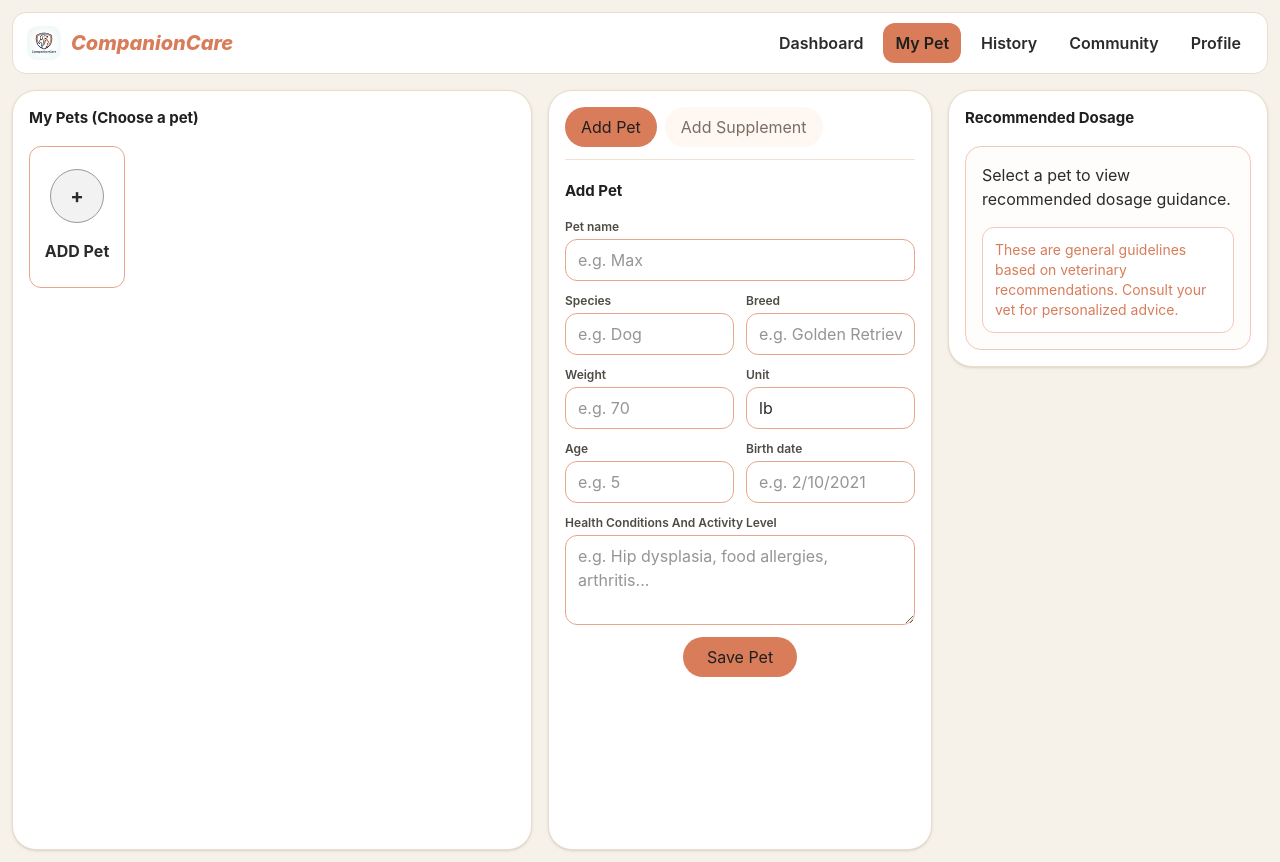
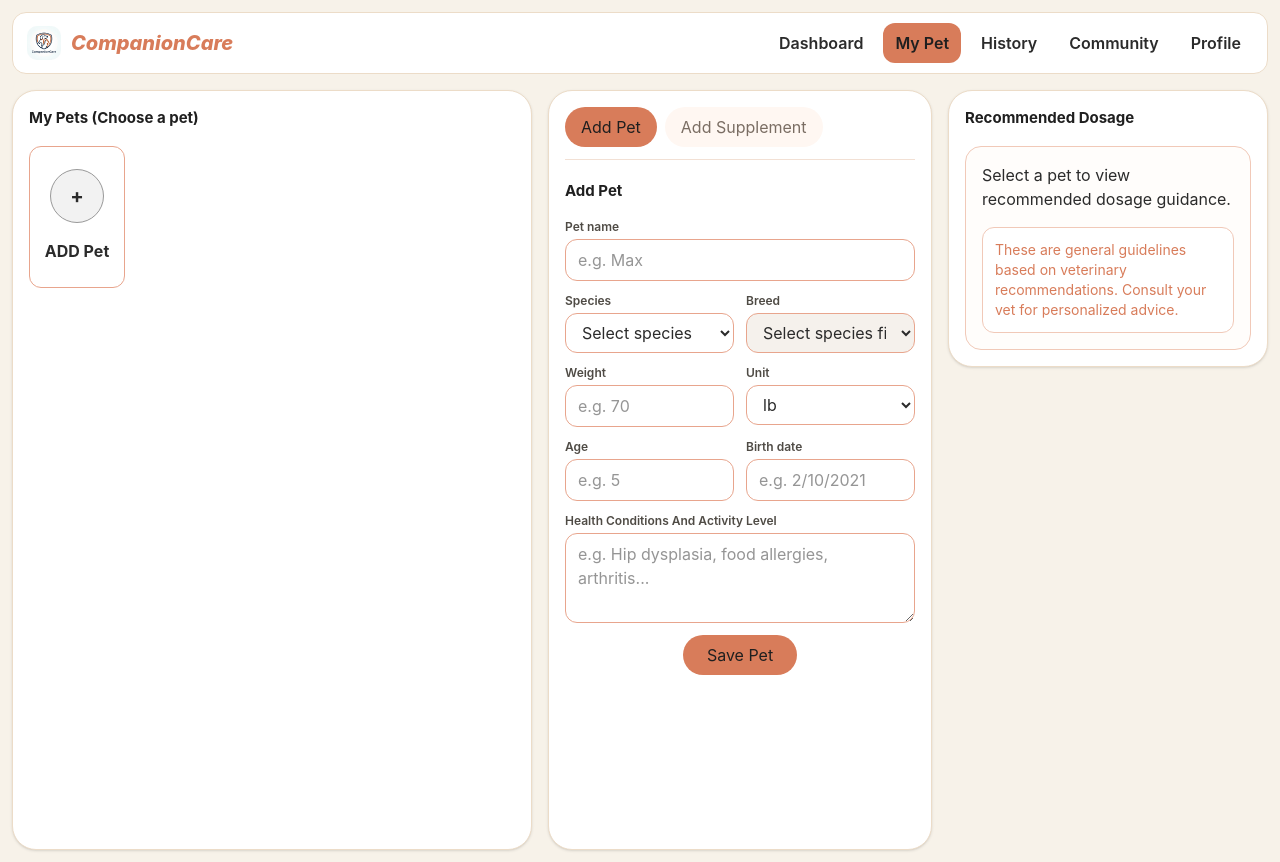
Before and after one commit to Davidyili230/CompanionCare, a React (Vite) app: page / in a window 1280 px wide. Built offline with nearby package versions, Linux system fonts and the light colour scheme.

Commit message:
drop-down options

```diff
--- a/src/components/AddPetForm.jsx
+++ b/src/components/AddPetForm.jsx
@@ -1,4 +1,31 @@
 import { useState } from "react";
+
+const speciesOptions = ["Dog", "Cat"];
+
+const breedOptionsBySpecies = {
+  Dog: [
+    "Golden Retriever",
+    "Labrador Retriever",
+    "German Shepherd",
+    "Bulldog",
+    "Poodle",
+    "Beagle",
+    "Cavapoo",
+    "Mixed Breed",
+  ],
+  Cat: [
+    "Domestic Shorthair",
+    "Orange Tabby",
+    "Persian",
+    "Maine Coon",
+    "Ragdoll",
+    "Siamese",
+    "British Shorthair",
+    "Mixed Breed",
+  ],
+};
+
+const weightUnitOptions = ["lb", "kg"];
 
 const initialForm = {
   petName: "",
@@ -16,7 +43,21 @@ export default function AddPetForm({ onSavePet, embedded = false }) {
 
   function handleChange(e) {
     const { name, value } = e.target;
-    setForm((prev) => ({ ...prev, [name]: value }));
+
+    setForm((prev) => {
+      if (name === "species") {
+        return {
+          ...prev,
+          species: value,
+          breed: "",
+        };
+      }
+
+      return {
+        ...prev,
+        [name]: value,
+      };
+    });
   }
 
   function handleSubmit(e) {
@@ -47,6 +88,12 @@ export default function AddPetForm({ onSavePet, embedded = false }) {
     setForm(initialForm);
   }
 
+  const inputClass =
+    "w-full rounded-xl border border-[#e8a58d] bg-white px-3 py-2 outline-none focus:border-[#d87c5a] focus:ring-2 focus:ring-[#d87c5a]/10";
+
+  const disabledSelectClass =
+    "w-full rounded-xl border border-[#e8a58d] bg-white px-3 py-2 outline-none focus:border-[#d87c5a] focus:ring-2 focus:ring-[#d87c5a]/10 disabled:cursor-not-allowed disabled:bg-[#f5f1ec]";
+
   const content = (
     <div className="space-y-4">
       <div>
@@ -54,6 +101,7 @@ export default function AddPetForm({ onSavePet, embedded = false }) {
       </div>
 
       <form onSubmit={handleSubmit} className="grid grid-cols-2 gap-x-3 gap-y-3">
+        {/* Pet name */}
         <div className="col-span-2 flex flex-col gap-1">
           <label className="text-xs font-semibold text-[#4f4b45]">Pet name</label>
           <input
@@ -61,32 +109,50 @@ export default function AddPetForm({ onSavePet, embedded = false }) {
             value={form.petName}
             onChange={handleChange}
             placeholder="e.g. Max"
-            className="w-full rounded-xl border border-[#e8a58d] bg-white px-3 py-2 outline-none focus:border-[#d87c5a] focus:ring-2 focus:ring-[#d87c5a]/10"
+            className={inputClass}
           />
         </div>
 
+        {/* Species */}
         <div className="flex flex-col gap-1">
           <label className="text-xs font-semibold text-[#4f4b45]">Species</label>
-          <input
+          <select
             name="species"
             value={form.species}
             onChange={handleChange}
-            placeholder="e.g. Dog"
-            className="w-full rounded-xl border border-[#e8a58d] bg-white px-3 py-2 outline-none focus:border-[#d87c5a] focus:ring-2 focus:ring-[#d87c5a]/10"
-          />
+            className={inputClass}
+          >
+            <option value="">Select species</option>
+            {speciesOptions.map((species) => (
+              <option key={species} value={species}>
+                {species}
+              </option>
+            ))}
+          </select>
         </div>
 
+        {/* Breed */}
         <div className="flex flex-col gap-1">
           <label className="text-xs font-semibold text-[#4f4b45]">Breed</label>
-          <input
+          <select
             name="breed"
             value={form.breed}
             onChange={handleChange}
-            placeholder="e.g. Golden Retriever"
-            className="w-full rounded-xl border border-[#e8a58d] bg-white px-3 py-2 outline-none focus:border-[#d87c5a] focus:ring-2 focus:ring-[#d87c5a]/10"
-          />
+            disabled={!form.species}
+            className={disabledSelectClass}
+          >
+            <option value="">
+              {form.species ? "Select breed" : "Select species first"}
+            </option>
+            {(breedOptionsBySpecies[form.species] || []).map((breed) => (
+              <option key={breed} value={breed}>
+                {breed}
+              </option>
+            ))}
+          </select>
         </div>
 
+        {/* Weight */}
         <div className="flex flex-col gap-1">
           <label className="text-xs font-semibold text-[#4f4b45]">Weight</label>
           <input
@@ -94,21 +160,28 @@ export default function AddPetForm({ onSavePet, embedded = false }) {
             value={form.weight}
             onChange={handleChange}
             placeholder="e.g. 70"
-            className="w-full rounded-xl border border-[#e8a58d] bg-white px-3 py-2 outline-none focus:border-[#d87c5a] focus:ring-2 focus:ring-[#d87c5a]/10"
+            className={inputClass}
           />
         </div>
 
+        {/* Unit */}
         <div className="flex flex-col gap-1">
           <label className="text-xs font-semibold text-[#4f4b45]">Unit</label>
-          <input
+          <select
             name="unit"
             value={form.unit}
             onChange={handleChange}
-            placeholder="e.g. lb"
-            className="w-full rounded-xl border border-[#e8a58d] bg-white px-3 py-2 outline-none focus:border-[#d87c5a] focus:ring-2 focus:ring-[#d87c5a]/10"
-          />
+            className={inputClass}
+          >
+            {weightUnitOptions.map((unit) => (
+              <option key={unit} value={unit}>
+                {unit}
+              </option>
+            ))}
+          </select>
         </div>
 
+        {/* Age */}
         <div className="flex flex-col gap-1">
           <label className="text-xs font-semibold text-[#4f4b45]">Age</label>
           <input
@@ -116,10 +189,11 @@ export default function AddPetForm({ onSavePet, embedded = false }) {
             value={form.age}
             onChange={handleChange}
             placeholder="e.g. 5"
-            className="w-full rounded-xl border border-[#e8a58d] bg-white px-3 py-2 outline-none focus:border-[#d87c5a] focus:ring-2 focus:ring-[#d87c5a]/10"
+            className={inputClass}
           />
         </div>
 
+        {/* Birth date */}
         <div className="flex flex-col gap-1">
           <label className="text-xs font-semibold text-[#4f4b45]">Birth date</label>
           <input
@@ -127,10 +201,11 @@ export default function AddPetForm({ onSavePet, embedded = false }) {
             value={form.birthDate}
             onChange={handleChange}
             placeholder="e.g. 2/10/2021"
-            className="w-full rounded-xl border border-[#e8a58d] bg-white px-3 py-2 outline-none focus:border-[#d87c5a] focus:ring-2 focus:ring-[#d87c5a]/10"
+            className={inputClass}
           />
         </div>
 
+        {/* Health Conditions */}
         <div className="col-span-2 flex flex-col gap-1">
           <label className="text-xs font-semibold text-[#4f4b45]">
             Health Conditions And Activity Level
@@ -141,10 +216,11 @@ export default function AddPetForm({ onSavePet, embedded = false }) {
             onChange={handleChange}
             placeholder="e.g. Hip dysplasia, food allergies, arthritis..."
             rows={3}
-            className="w-full rounded-xl border border-[#e8a58d] bg-white px-3 py-2 outline-none focus:border-[#d87c5a] focus:ring-2 focus:ring-[#d87c5a]/10"
+            className={inputClass}
           />
         </div>
 
+        {/* Submit */}
         <button
           type="submit"
           className="col-span-2 justify-self-center rounded-full bg-[#d87c5a] px-6 py-2 font-semibold text-[#1f1f1f] transition hover:opacity-95"
--- a/src/components/AddSupplementForm.jsx
+++ b/src/components/AddSupplementForm.jsx
@@ -1,4 +1,7 @@
 import { useEffect, useState } from "react";
+
+const supplementUnitOptions = ["mg", "g", "IU"];
+const frequencyOptions = ["daily", "twice daily", "weekly", "monthly", "as needed"];
 
 function createInitialForm(selectedPet) {
   return {
@@ -33,7 +36,11 @@ export default function AddSupplementForm({
   function handleChange(e) {
     const { name, value } = e.target;
     setError("");
-    setForm((prev) => ({ ...prev, [name]: value }));
+
+    setForm((prev) => ({
+      ...prev,
+      [name]: value,
+    }));
   }
 
   function handleSubmit(e) {
@@ -46,6 +53,11 @@ export default function AddSupplementForm({
 
     if (!form.supplementName.trim()) {
       setError("Please enter a supplement name.");
+      return;
+    }
+
+    if (form.dosage && Number.isNaN(Number(form.dosage))) {
+      setError("Dosage must be a number.");
       return;
     }
 
@@ -80,6 +92,9 @@ export default function AddSupplementForm({
     }));
   }
 
+  const inputClass =
+    "w-full rounded-xl border border-[#e8a58d] bg-white px-3 py-2 outline-none focus:border-[#d87c5a] focus:ring-2 focus:ring-[#d87c5a]/10";
+
   const content = (
     <div className="space-y-4">
       <div>
@@ -100,6 +115,7 @@ export default function AddSupplementForm({
       ) : null}
 
       <form onSubmit={handleSubmit} className="grid grid-cols-2 gap-x-3 gap-y-3">
+        {/* Select Pet */}
         <div className="col-span-2 flex flex-col gap-1">
           <label className="text-xs font-semibold text-[#4f4b45]">Select Pet</label>
           <input
@@ -107,11 +123,12 @@ export default function AddSupplementForm({
             value={form.selectedPetName}
             onChange={handleChange}
             readOnly={!!selectedPet}
-            placeholder="e.g. Max - Golden Retriever (70lb, 5 years)"
-            className="w-full rounded-xl border border-[#e8a58d] bg-white px-3 py-2 outline-none focus:border-[#d87c5a] focus:ring-2 focus:ring-[#d87c5a]/10"
+            placeholder="e.g. Max - Golden Retriever"
+            className={inputClass}
           />
         </div>
 
+        {/* Supplement name */}
         <div className="col-span-2 flex flex-col gap-1">
           <label className="text-xs font-semibold text-[#4f4b45]">
             Supplement name
@@ -121,10 +138,11 @@ export default function AddSupplementForm({
             value={form.supplementName}
             onChange={handleChange}
             placeholder="e.g. Omega-3 Fish Oil"
-            className="w-full rounded-xl border border-[#e8a58d] bg-white px-3 py-2 outline-none focus:border-[#d87c5a] focus:ring-2 focus:ring-[#d87c5a]/10"
+            className={inputClass}
           />
         </div>
 
+        {/* Dosage */}
         <div className="flex flex-col gap-1">
           <label className="text-xs font-semibold text-[#4f4b45]">Dosage</label>
           <input
@@ -132,32 +150,46 @@ export default function AddSupplementForm({
             value={form.dosage}
             onChange={handleChange}
             placeholder="e.g. 1000"
-            className="w-full rounded-xl border border-[#e8a58d] bg-white px-3 py-2 outline-none focus:border-[#d87c5a] focus:ring-2 focus:ring-[#d87c5a]/10"
+            className={inputClass}
           />
         </div>
 
+        {/* Unit */}
         <div className="flex flex-col gap-1">
           <label className="text-xs font-semibold text-[#4f4b45]">Unit</label>
-          <input
+          <select
             name="unit"
             value={form.unit}
             onChange={handleChange}
-            placeholder="e.g. mg"
-            className="w-full rounded-xl border border-[#e8a58d] bg-white px-3 py-2 outline-none focus:border-[#d87c5a] focus:ring-2 focus:ring-[#d87c5a]/10"
-          />
+            className={inputClass}
+          >
+            {supplementUnitOptions.map((unit) => (
+              <option key={unit} value={unit}>
+                {unit}
+              </option>
+            ))}
+          </select>
         </div>
 
+        {/* Frequency */}
         <div className="col-span-2 flex flex-col gap-1">
           <label className="text-xs font-semibold text-[#4f4b45]">Frequency</label>
-          <input
+          <select
             name="frequency"
             value={form.frequency}
             onChange={handleChange}
-            placeholder="e.g. daily, weekly, monthly"
-            className="w-full rounded-xl border border-[#e8a58d] bg-white px-3 py-2 outline-none focus:border-[#d87c5a] focus:ring-2 focus:ring-[#d87c5a]/10"
-          />
+            className={inputClass}
+          >
+            <option value="">Select frequency</option>
+            {frequencyOptions.map((frequency) => (
+              <option key={frequency} value={frequency}>
+                {frequency}
+              </option>
+            ))}
+          </select>
         </div>
 
+        {/* Time of day */}
         <div className="col-span-2 flex flex-col gap-1">
           <label className="text-xs font-semibold text-[#4f4b45]">Time of day</label>
           <input
@@ -165,10 +197,11 @@ export default function AddSupplementForm({
             value={form.timeOfDay}
             onChange={handleChange}
             placeholder="e.g. 8:00 AM"
-            className="w-full rounded-xl border border-[#e8a58d] bg-white px-3 py-2 outline-none focus:border-[#d87c5a] focus:ring-2 focus:ring-[#d87c5a]/10"
+            className={inputClass}
           />
         </div>
 
+        {/* Start Date */}
         <div className="col-span-2 flex flex-col gap-1">
           <label className="text-xs font-semibold text-[#4f4b45]">Start Date</label>
           <input
@@ -176,10 +209,11 @@ export default function AddSupplementForm({
             value={form.startDate}
             onChange={handleChange}
             placeholder="e.g. Today, or choose a date"
-            className="w-full rounded-xl border border-[#e8a58d] bg-white px-3 py-2 outline-none focus:border-[#d87c5a] focus:ring-2 focus:ring-[#d87c5a]/10"
+            className={inputClass}
           />
         </div>
 
+        {/* Notes */}
         <div className="col-span-2 flex flex-col gap-1">
           <label className="text-xs font-semibold text-[#4f4b45]">Notes (optional)</label>
           <textarea
@@ -188,10 +222,11 @@ export default function AddSupplementForm({
             onChange={handleChange}
             rows={3}
             placeholder="e.g. Give with food, supports joint health..."
-            className="w-full rounded-xl border border-[#e8a58d] bg-white px-3 py-2 outline-none focus:border-[#d87c5a] focus:ring-2 focus:ring-[#d87c5a]/10"
+            className={inputClass}
           />
         </div>
 
+        {/* Submit */}
         <button
           type="submit"
           disabled={!selectedPet}
```
Also changed, not shown: src/styles/myPetPage.css (line endings or trailing spaces).
